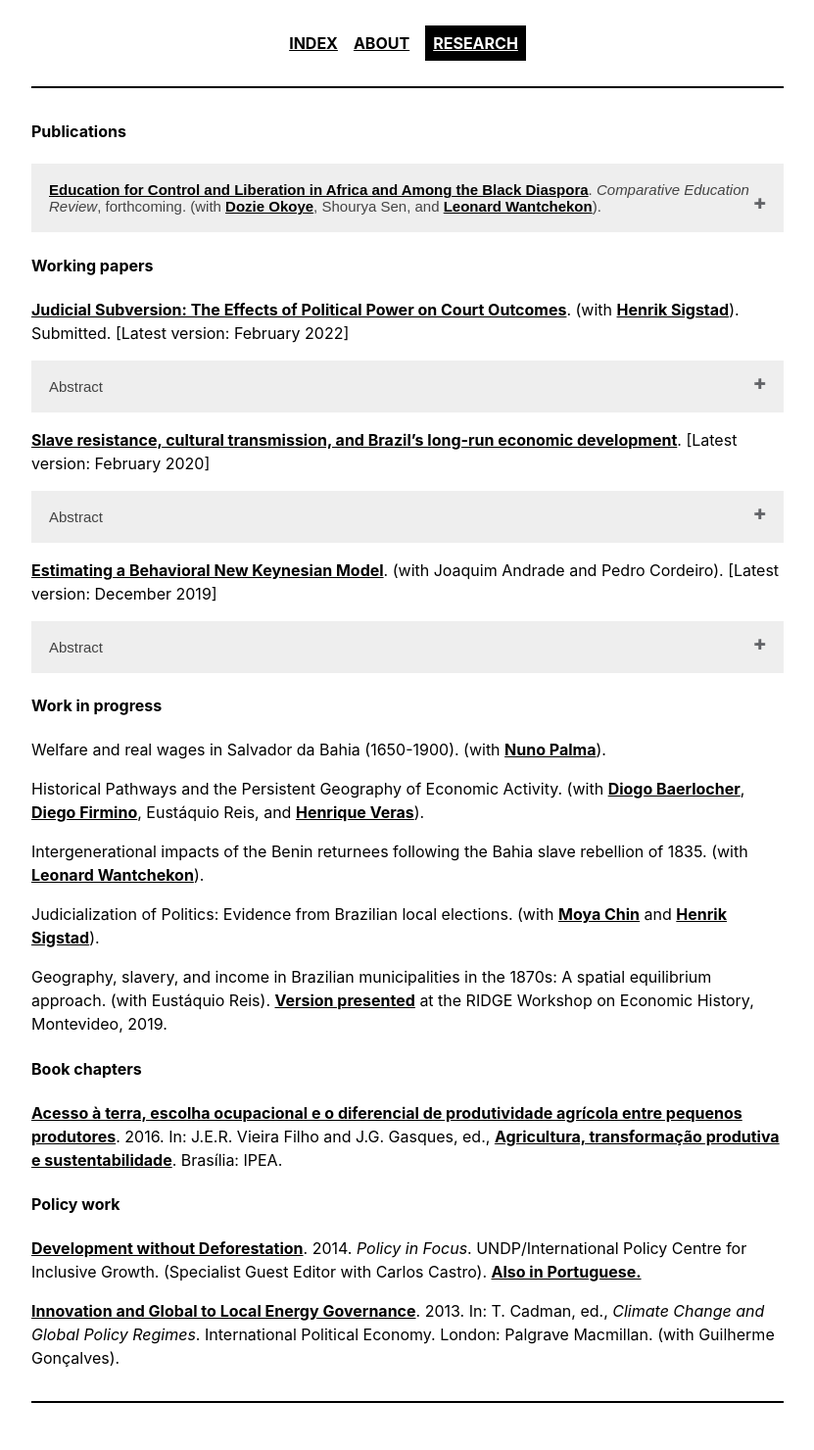
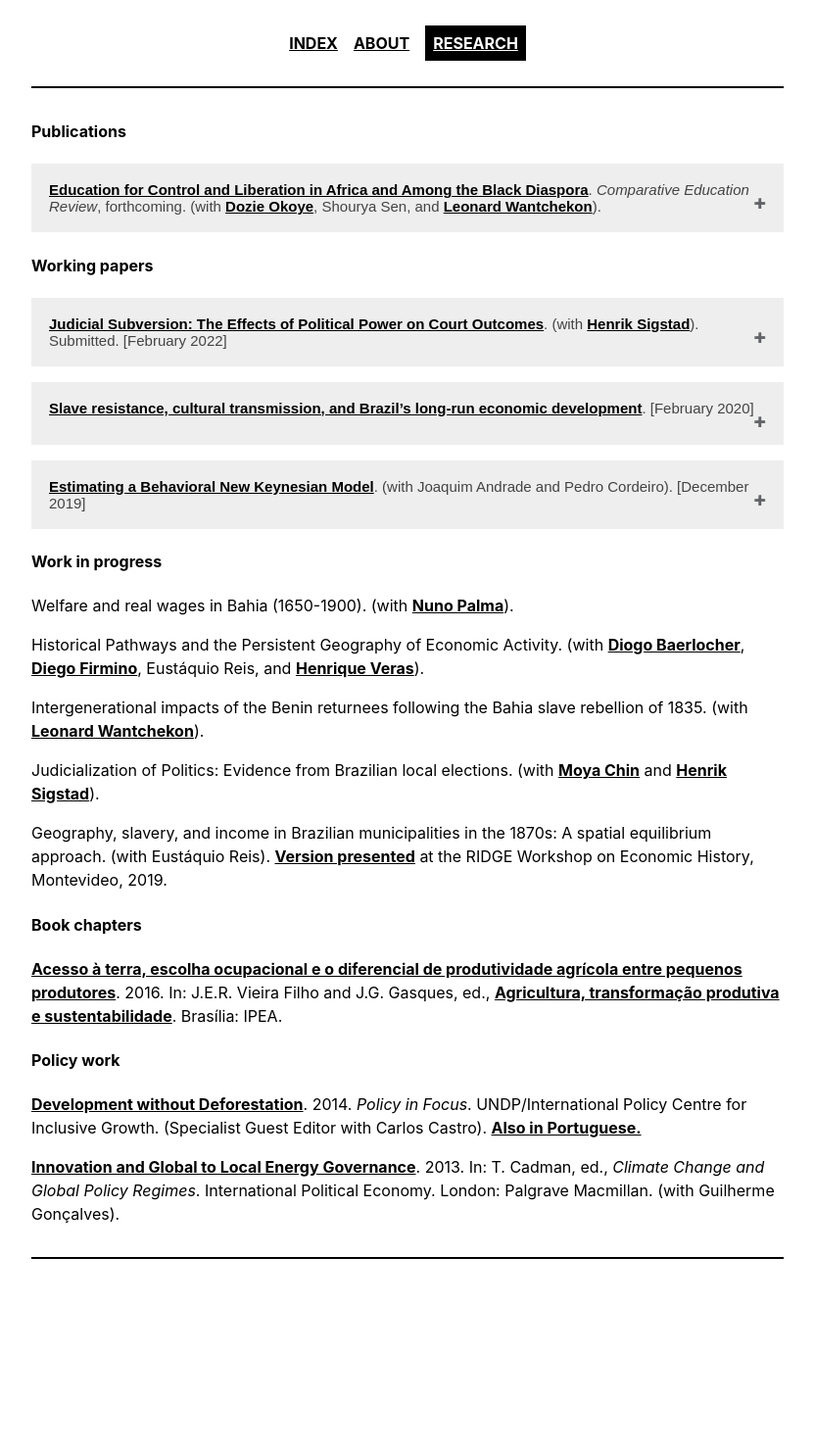
Before and after one commit to gbrlambais/gbrlambais.github.io, a Jekyll site: the page built from _pages/research.md, in a window 1280 px wide. Shown: the whole page at 98% size, without its empty margins (224-1055 px from the left). Built offline with Jekyll 4.4.1, drawn with Linux system fonts in a browser that asks for light colours; after the commit the page ends 1333 px from its top, so only the background shows below that.

Commit message:
update layout

```diff
--- a/_pages/research.md
+++ b/_pages/research.md
@@ -13,25 +13,21 @@
 
 #### Working papers
 
-[Judicial Subversion: The Effects of Political Power on Court Outcomes](https://gbrlambais.github.io/judicial_subversion.pdf). (with [Henrik Sigstad](https://hsigstad.github.io)). Submitted. [Latest version: February 2022]
-
-<button class="collapsible" id="subversion">Abstract</button>
+<button class="collapsible" id="subversion">[Judicial Subversion: The Effects of Political Power on Court Outcomes](https://gbrlambais.github.io/judicial_subversion.pdf). (with [Henrik Sigstad](https://hsigstad.github.io)). Submitted. [February 2022]</button>
 
 <div class="content" id="subversiondata" markdown="1">
 Are politicians in power treated more leniently in court? We show that Brazilian mayoral candidates charged with misconduct are 65 percent less likely to be convicted if they narrowly win the election. Politicians play no direct role in the judges’ careers, suggesting that formal independence does not completely insulate the judiciary from political influence. The effect is driven by districts with few judges and by judges with higher career instability.
 </div>
 
-[Slave resistance, cultural transmission, and Brazil’s long-run economic development](https://gbrlambais.github.io/resistance_longrun.pdf). [Latest version: February 2020]
 
-<button class="collapsible" id="slave">Abstract</button>
+<button class="collapsible" id="slave">[Slave resistance, cultural transmission, and Brazil’s long-run economic development](https://gbrlambais.github.io/resistance_longrun.pdf). [February 2020]</button>
 
 <div class="content" id="slavedata" markdown="1">
  I show that ethnic territories connected to slave resistance, called quilombos, have a robust positive relationship with local economic development in Brazil. To understand how quilombos can affect economic activity in the long run, I propose a new mechanism where initial religious beliefs and African iron-working and other high-valued skills are perpetuated in the long run through cultural-religious intergenerational transmission. First, I divide the Brazilian territory in virtual municipality cells of approximately 11 x 11 kilometers, which makes possible an extensive use of ﬁxed eﬀects, and show that cells with more quilombos have more economic activity proxied by nightlights. Second, in order to analyze the mechanisms through which quilombos can aﬀect economic development and improve identiﬁcation I employ a randomization inference approach with alternative spatial configurations of counterfactual quilombos. I then show that proximity to quilombos is related to more high-skilled and metal-related occupations and a wide array of cultural-religious outcomes, such as higher cultural activities, community trust, and collective action.
 </div>
 
-[Estimating a Behavioral New Keynesian Model](https://arxiv.org/abs/1912.07601). (with Joaquim Andrade and Pedro Cordeiro). [Latest version: December 2019]
-
-<button class="collapsible" id="brnk">Abstract</button>
+<button class="collapsible" id="brnk">[Estimating a Behavioral New Keynesian Model](https://arxiv.org/abs/1912.07601). (with Joaquim Andrade and Pedro Cordeiro). [December 2019]
+</button>
 
 <div class="content" id="brnkdata" markdown="1">
  This paper analyzes identiﬁcation issues of a behavorial New Keynesian model and estimates it using likelihood-based and limited-information methods with identiﬁcation-robust conﬁdence sets. The model presents some of the same diﬃculties that exist in simple benchmark DSGE models, but the analytical solution is able to indicate in what conditions the cognitive discounting parameter (attention to the future) can be identiﬁed and the robust estimation methods is able to conﬁrm its importance for explaining the proposed behavioral model.
@@ -39,7 +35,7 @@
 
 #### Work in progress
 
-Welfare and real wages in Salvador da Bahia (1650-1900). (with [Nuno Palma](https://sites.google.com/site/npgpalma)).
+Welfare and real wages in Bahia (1650-1900). (with [Nuno Palma](https://sites.google.com/site/npgpalma)).
 
 Historical Pathways and the Persistent Geography of Economic Activity. (with [Diogo Baerlocher](https://diogobaerlocher.github.io), [Diego Firmino](http://www.padr.ufrpe.br/pt-br/authenticated/diego-firmino-costa-da-silva), Eustáquio Reis, and [Henrique Veras](https://henriqueveras.github.io)).
 
```
